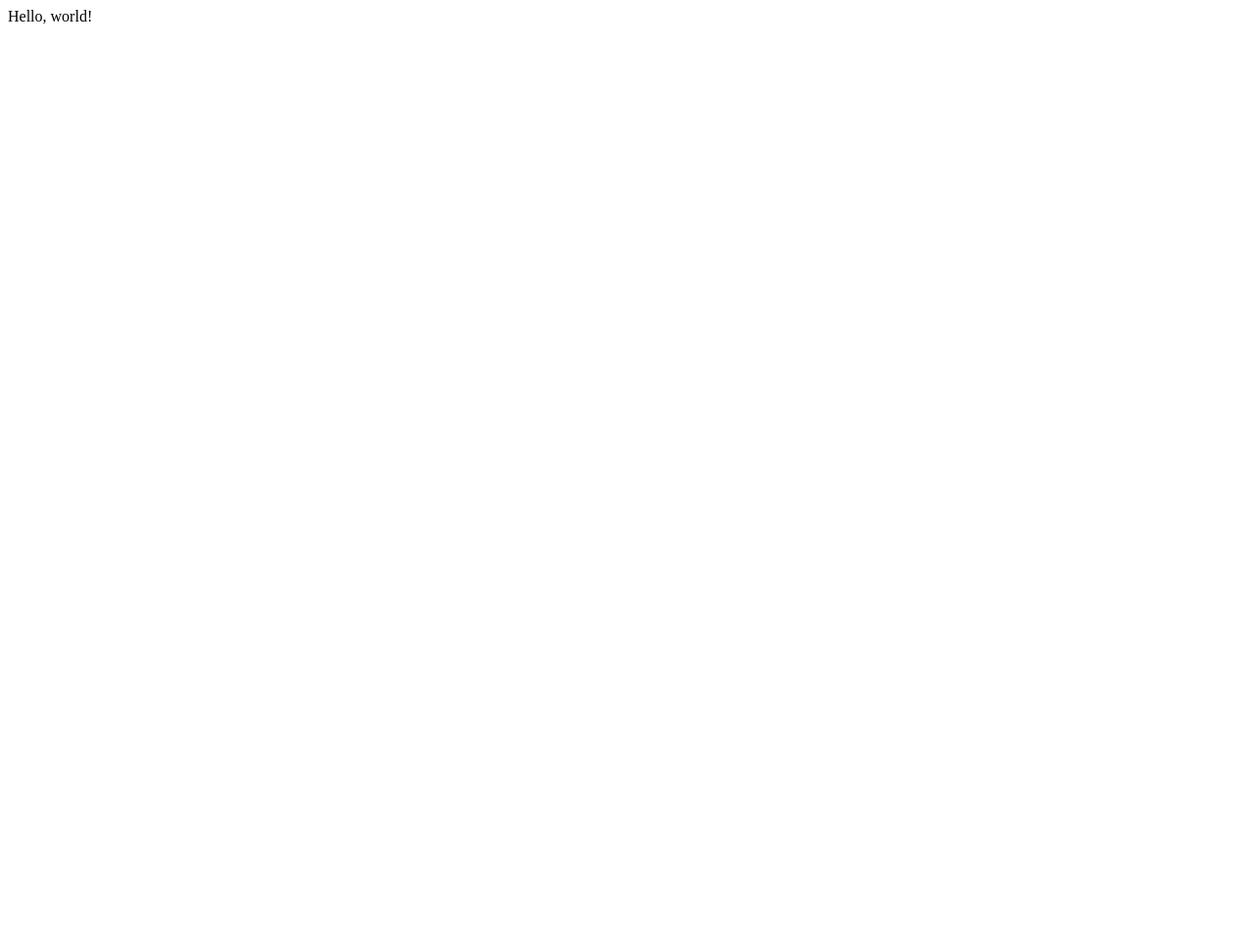
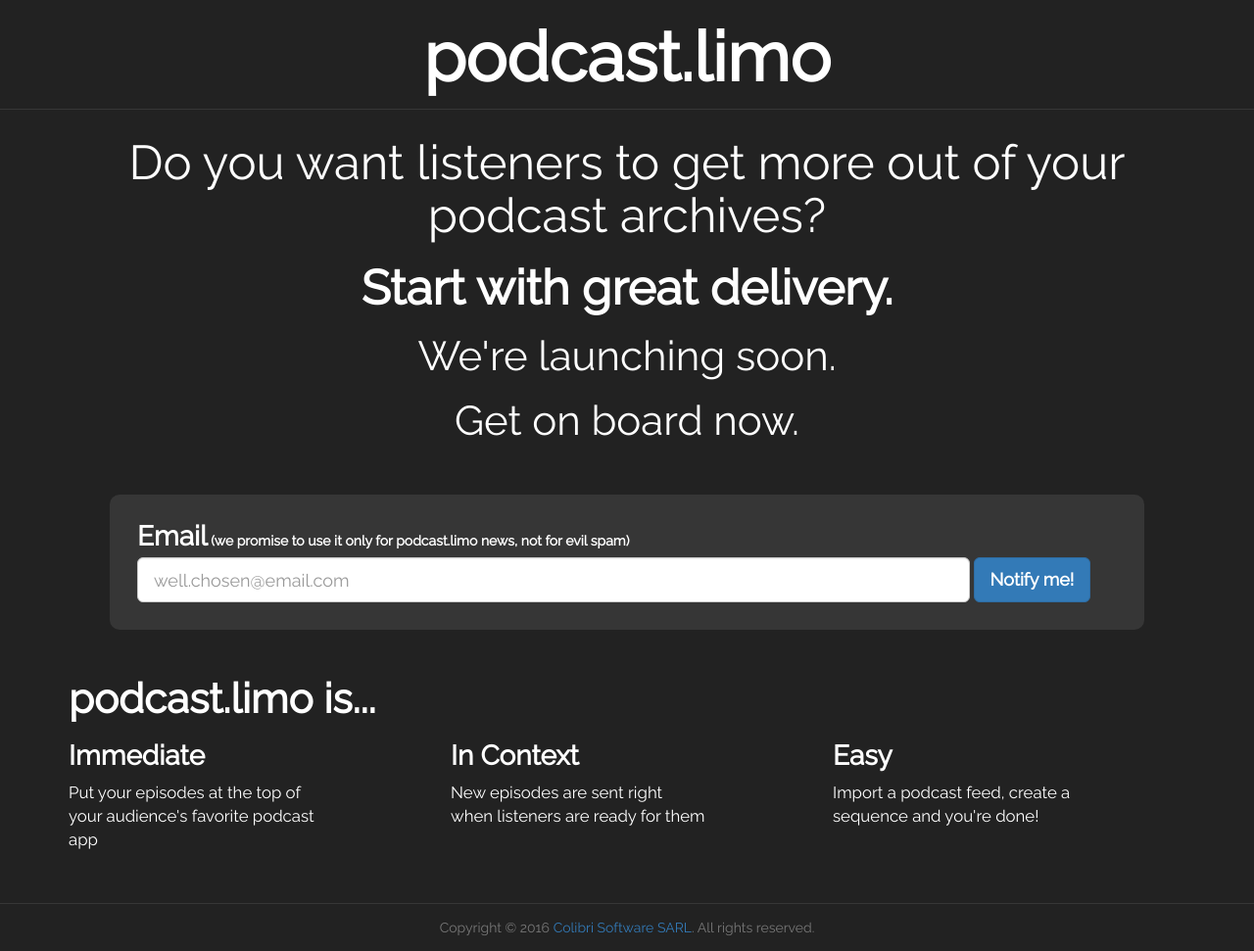
Before and after one commit to mwanji/podcast.limo, a plain HTML site: page index.html in a window 1280 px wide. Shown: the whole page at 98% size. Before the commit the page ends 800 px from the top, so only its background shows below. Drawn offline with nearby package versions, Linux system fonts and the light colour scheme.

Commit message:
Initial design

```diff
--- a/index.html
+++ b/index.html
@@ -1,9 +1,155 @@
-<!DOCTYPE html>
-<html>
+<!doctype html>
+<html lang="">
   <head>
+    <meta charset="utf-8">
+    <meta http-equiv="x-ua-compatible" content="ie=edge">
     <title>podcast.limo</title>
+    <meta name="description" content="Podcast delivery automation tools">
+    <meta name="viewport" content="width=device-width, initial-scale=1">
+
+    <!--
+    <link rel="apple-touch-icon" href="apple-touch-icon.png">
+     Place favicon.ico in the root directory -->
+
+    <link rel="stylesheet" href="https://maxcdn.bootstrapcdn.com/bootstrap/3.3.6/css/bootstrap.min.css" integrity="sha384-1q8mTJOASx8j1Au+a5WDVnPi2lkFfwwEAa8hDDdjZlpLegxhjVME1fgjWPGmkzs7" crossorigin="anonymous">
+    <link href="https://fonts.googleapis.com/css?family=Raleway" rel="stylesheet" type="text/css">
+
+    <style>
+      body {
+        background-color: #222;
+        color: #fff;
+        font-family: 'Raleway', sans-serif;
+      }
+
+      h1 {
+        font-size: 5em;
+        font-weight: 800;
+        text-align: center;
+      }
+
+      h2 {
+        font-size: 3.5em;
+        text-align: center;
+      }
+
+      h3 {
+        font-size: 3em;
+      }
+
+      h4 {
+        font-size: 2em;
+        font-weight: 800;
+      }
+
+      p {
+        font-size: 1.2em;
+      }
+
+      .pl-text-center {
+        text-align: center;
+      }
+
+      .pl-margin-top-l {
+        margin-top: 3em;
+      }
+
+      .pl-margin-top-m {
+        margin-top: 2em;
+      }
+
+      #header {
+        padding-bottom: 0.3em;
+        margin-bottom: 0.5em;
+        border-bottom: solid 1px #363636;
+      }
+
+      #email-form {
+        background-color: #363636;
+        padding: 2em;
+        margin: 0 3em;
+        border-radius: 10px;
+      }
+
+      #footer {
+        padding: 1em;
+        margin-top: 3em;
+        border-top: solid 1px #363636;
+      }
+    </style>
   </head>
   <body>
-    Hello, world!
+    <!--[if lt IE 8]>
+        <p class="browserupgrade">You are using an <strong>outdated</strong> browser. Please <a href="http://browsehappy.com/">upgrade your browser</a> to improve your experience.</p>
+    <![endif]-->
+
+    <div id="header" class="container-fluid">
+      <div class="row">
+        <div class="col-xs-12">
+          <h1>podcast.limo</h1>
+        </div>
+      </div>
+    </div>
+
+    <div class="container">
+      <div class="row">
+        <div class="col-xs-12">
+          <h2>Do you want listeners to get more out of your podcast archives?</h2>
+          <h2><strong>Start with great delivery.</strong></h2>
+          <h3 class="text-center">We're launching soon.</h3>
+          <h3 class="text-center">Get on board now.</h3>
+        </div>
+      </div>
+
+      <div class="row pl-margin-top-l">
+        <div class="col-xs-12">
+          <!-- Begin MailChimp Signup Form -->
+          <form id="email-form" action="//moandjiezana.us12.list-manage.com/subscribe/post?u=79126cf31fe5ec5ff530c3823&amp;id=fd678d608e" method="post" id="mc-embedded-subscribe-form" name="mc-embedded-subscribe-form" target="_blank" class="form-inline">
+            <label for="mce-EMAIL" class="label-control"><h4 style="display: inline">Email</h4> (we promise to use it only for podcast.limo news, not for evil spam)</label><br/>
+            <input type="email" value="" name="EMAIL" class="form-control input-lg" id="mce-EMAIL" required placeholder="well.chosen@email.com" style="width: 85%" />
+            <button type="submit" class="btn btn-primary btn-lg"><strong>Notify me!</strong></button>
+              <!-- real people should not fill this in and expect good things - do not remove this or risk form bot signups-->
+              <div style="position: absolute; left: -5000px;" aria-hidden="true">
+                <input type="text" name="b_79126cf31fe5ec5ff530c3823_fd678d608e" tabindex="-1" value="">
+              </div>
+          </form>
+          <!--End mc_embed_signup-->
+        </div>
+      </div>
+
+      <div class="row pl-margin-top-m">
+        <div class="col-xs-12">
+          <h3><strong>podcast.limo is...</strong></h3>
+        </div>
+      </div>
+
+      <div class="row">
+        <div class="col-md-3">
+          <h4>Immediate</h4>
+          <p>
+            Put your episodes at the top of your audience's favorite podcast app
+          </p>
+        </div>
+        <div class="col-md-offset-1 col-md-3">
+          <h4>In Context</h4>
+          <p>
+            New episodes are sent right when listeners are ready for them
+          </p>
+        </div>
+        <div class="col-md-offset-1 col-md-3">
+          <h4>Easy</h4>
+          <p>
+            Import a podcast feed, create a sequence and you're done!
+          </p>
+        </div>
+      </div>
+    </div>
+
+    <div id="footer" class="container-fluid">
+      <div class="row">
+        <div class="col-xs-12 text-muted pl-text-center">
+          Copyright &copy; 2016 <a href="http://moandjiezana.com">Colibri Software SARL</a>. All rights reserved.
+        </div>
+      </div>
+    </div>
   </body>
 </html>
```
Also changed, not shown: humans.txt (added), robots.txt (added).
